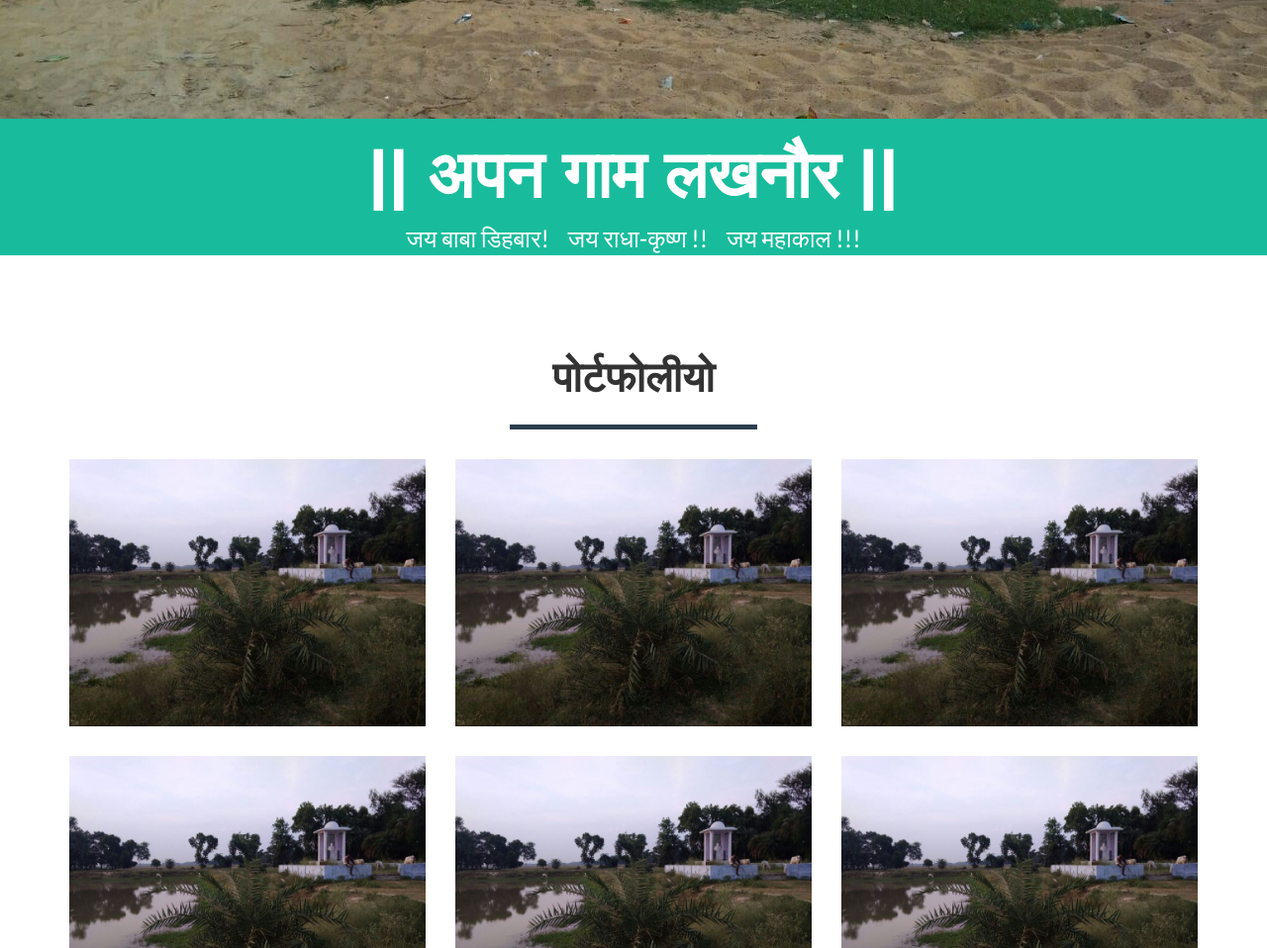
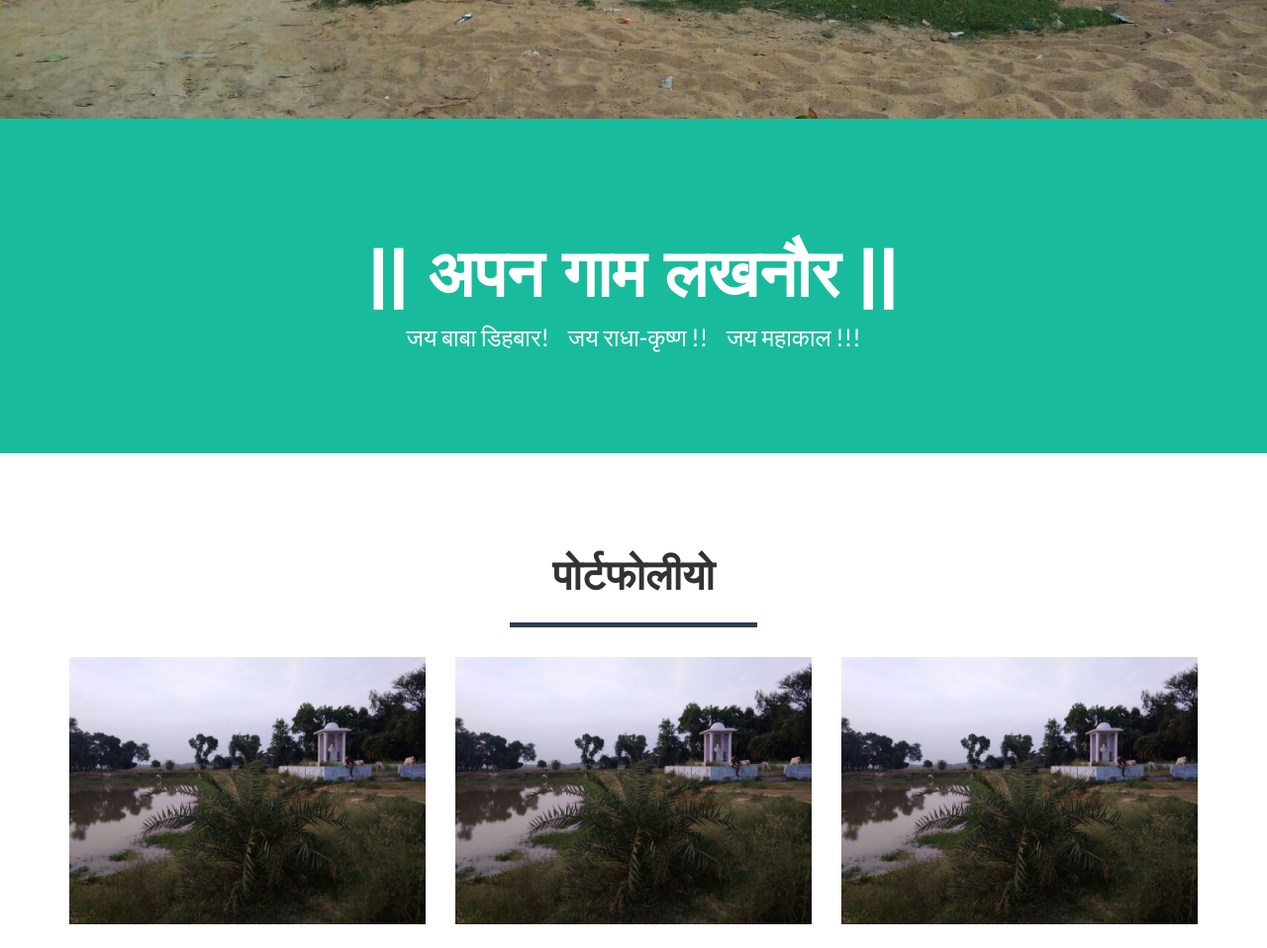
Before and after one commit to anandbitm/lakhnaur.in, a plain HTML site: page index.html in a window 1280 px wide. Shown: the part 840-1798 px from the top of the page at 99% size. Drawn offline with nearby package versions, Linux system fonts and the light colour scheme.

Commit message:
change 3

```diff
--- a/css/freelancer.css
+++ b/css/freelancer.css
@@ -71,13 +71,15 @@ header {
   background: #18BC9C;
   color: white;
 }
+
 header .container {
-  padding-top: 100px;
+  padding-top: 50px;
   padding-bottom: 50px;
 }
+
 header img {
   display: block;
-  margin: 0 auto 20px;
+ /* margin: 0 auto 20px;*/
 }
 header .intro-text .name {
   display: block;
@@ -91,8 +93,8 @@ header .intro-text .skills {
   font-weight: 300;
 }
 @media (min-width: 768px) {
-  header .container {
-    padding-top: 200px;
+   header .container {
+    padding-top: 100px;
     padding-bottom: 100px;
   }
   header .intro-text .name {
--- a/index.html
+++ b/index.html
@@ -70,13 +70,15 @@
     <!-- Header -->
     <header>
         <div id="maincontent" tabindex="-1">
-                <div>
-                    <img class="img-responsive" src="img/portfolio/profile.jpeg" alt="lakhnaur gaam" style="width:100%">
-                    <div class="intro-text">
-                        <h1 class="name">|| अपन गाम लखनौर ||</h1>
-                        <span class="skills">जय बाबा डिहबार!  &nbsp;&nbsp; जय राधा-कृष्ण !!  &nbsp;&nbsp; जय महाकाल !!!</span>
-                    </div>
-                </div>
+		   <img class="img-responsive" src="img/portfolio/profile.jpeg" alt="lakhnaur gaam" style="width:100%">
+			<div class="container">
+				<div class="row">
+					<div class="col-lg-12 text-center intro-text">
+							<h1 class="name">|| अपन गाम लखनौर ||</h1>
+							<span class="skills">जय बाबा डिहबार!  &nbsp;&nbsp; जय राधा-कृष्ण !!  &nbsp;&nbsp; जय महाकाल !!!</span>
+					</div>
+				</div>
+			</div>
         </div>
     </header>
 
```
